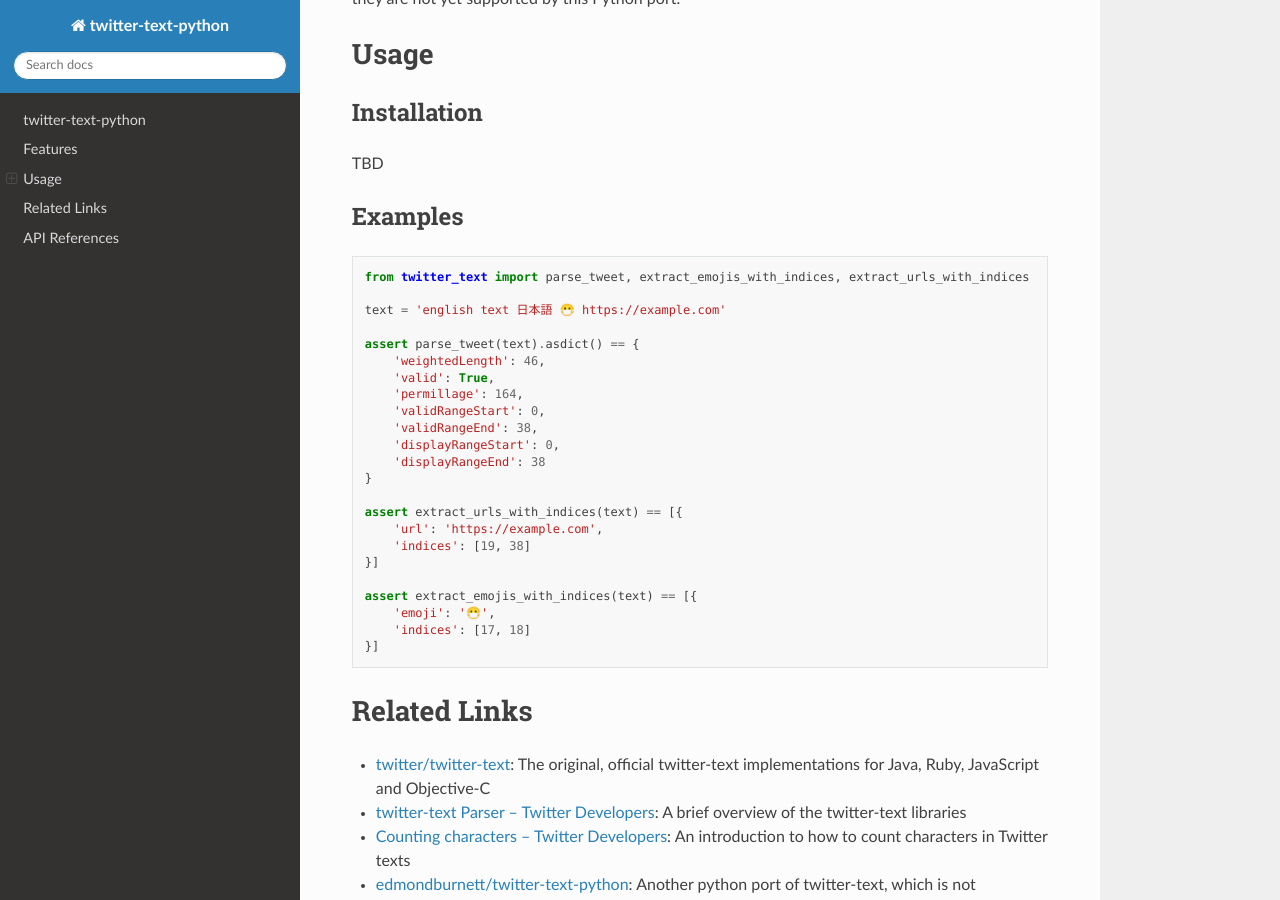
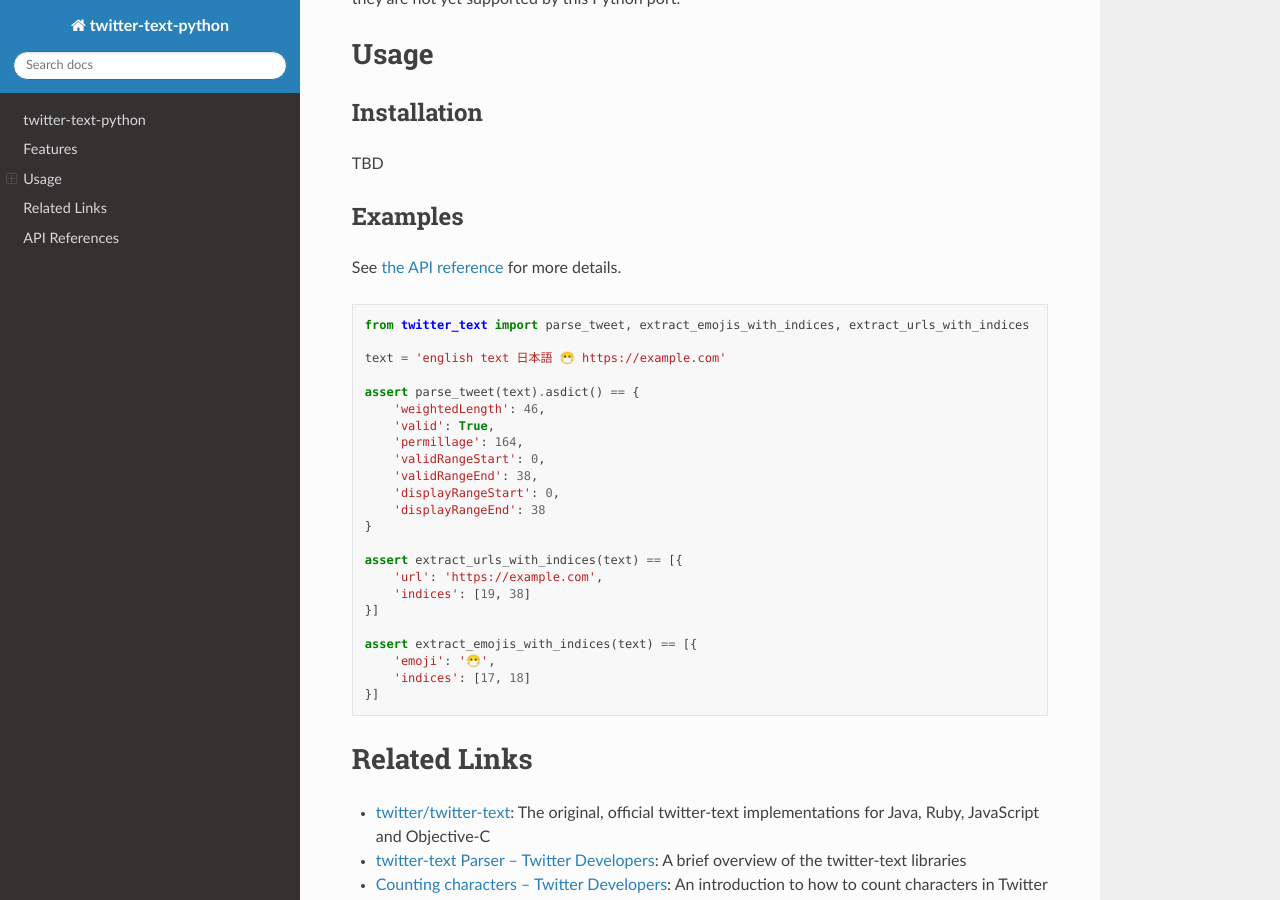
Before and after one commit to swen128/twitter-text-python, a Sphinx documentation site: the page built from doc/index.rst, in a window 1280 px wide and 900 px high, scrolled down 450 px. Built offline with Sphinx 7.4.7 and the Read the Docs theme 2.0.0, drawn with Linux system fonts in a browser that asks for light colours; some of the changed lines change nothing that is shown.

Commit message:
Modify `README.rst`.

```diff
--- a/README.rst
+++ b/README.rst
@@ -1,5 +1,9 @@
 twitter-text-python
 ===================
+
+.. image:: https://readthedocs.org/projects/twitter-text-python/badge/?version=latest
+:target: https://twitter-text-python.readthedocs.io/en/latest/?badge=latest
+:alt: Documentation Status
 
 This is a Python port of the `twitter/twitter-text`_ libraries, fully compliant with the `official conformance test suite`_.
 
@@ -26,6 +30,8 @@
 
 Examples
 --------
+
+See `the API reference <https://twitter-text-python.readthedocs.io/#module-twitter_text>`_ for more details.
 
 .. code-block:: python
 
--- a/doc/index.rst
+++ b/doc/index.rst
@@ -9,7 +9,11 @@
    :caption: Contents:
 
 
+twitter-text-python
+===================
+
 .. include:: ../README.rst
+   :start-line: 7
 
 
 API References
```
